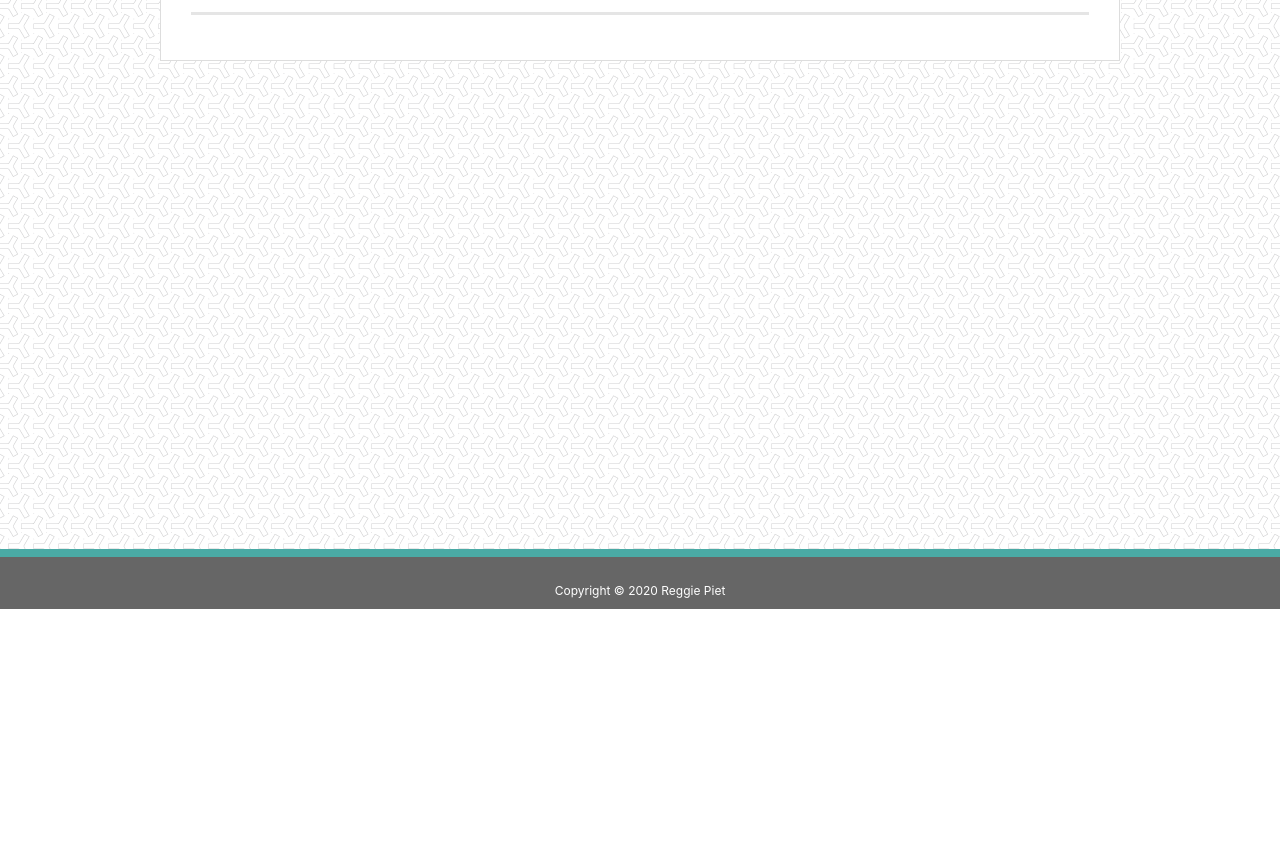
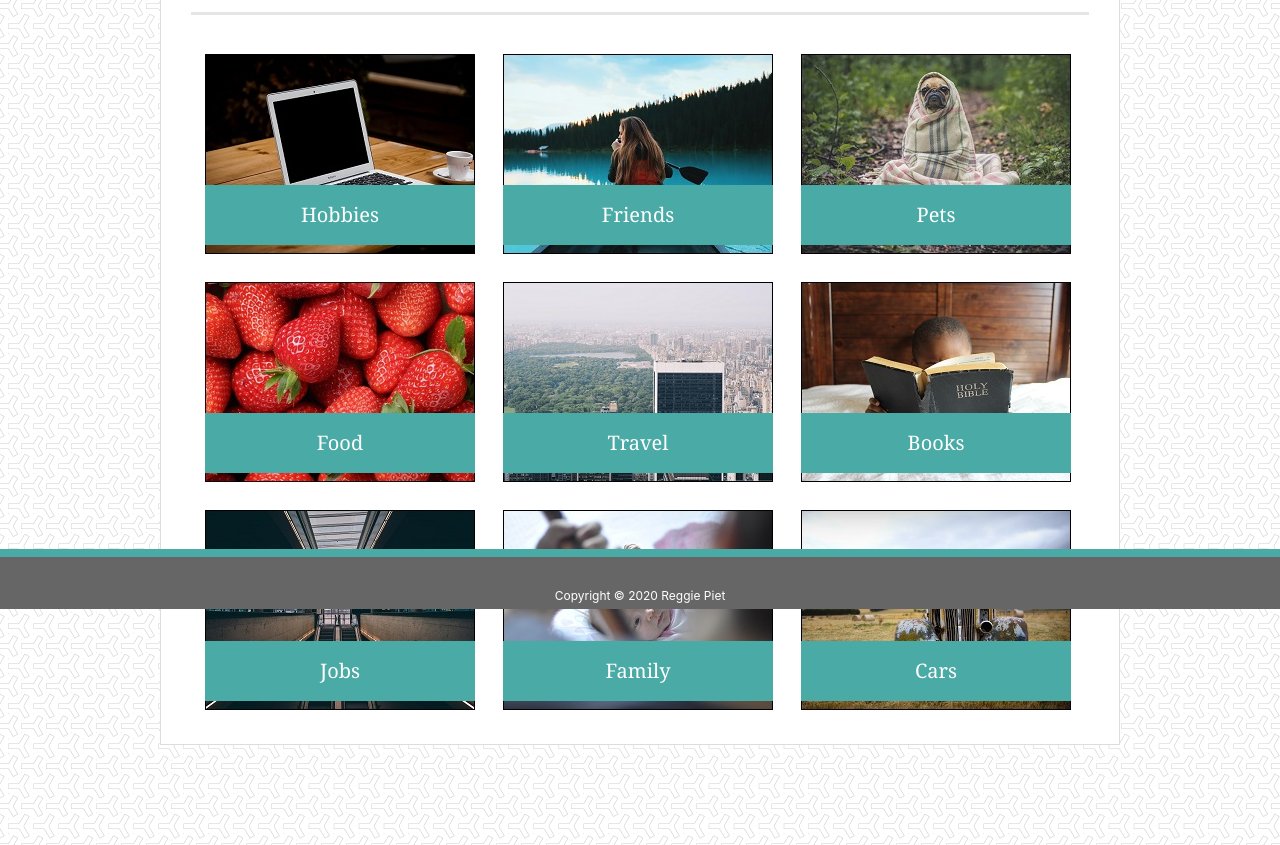
Before and after one commit to rjp52193/Reggie-Piet-prework, a plain HTML site: page Module-1_Assessment/portfolio.html in a window 1280 px wide. Shown: the part 191-1036 px from the top of the page. Before the commit the page ends 800 px from the top, so only its background shows below. Drawn offline with nearby package versions, Linux system fonts and the light colour scheme.

Commit message:
Finished portfolio page

```diff
--- a/Module-1_Assessment/assets/css/style.css
+++ b/Module-1_Assessment/assets/css/style.css
@@ -77,11 +77,15 @@ p
   color: #777777;
   font-family: 'Arial', 'Helvetica Neue', Helvetica, sans-serif;
 }
+p.contact
+{
+  margin-bottom: 4px;
+}
 input.info, textarea
 {
   border: 1px solid #dddddd;
   color: #777777;
-  margin: 5px 0px 10px 0px;
+  margin-bottom: 15px;
   width: 100%;
 }
 input.button
@@ -93,6 +97,28 @@ input.button
   font-size: 18px;
   padding: 8px 30px;
 }
+#thumb
+{
+  margin: 14px;
+}
+.port
+{
+  background-color: #4aaaa5;
+  box-sizing: border-box;
+  color: white;
+  font-family: 'Georgia', Times, Times New Roman, serif;
+  width: 270px;;
+  height: 60px;
+  line-height: 60px;
+  text-align: center;
+  position: absolute;
+  left: 14px;
+  bottom: 23px;
+}
+.row-md-4
+{
+  position: relative;
+}
 footer
 {
   background-color: #666666;
@@ -100,7 +126,7 @@ footer
   color: white;
   font-size: 12px;
   height: 60px;
-  padding-top: 25px;
+  padding-top: 30px;
   text-align: center;
   position: fixed;
   right: 0;
--- a/Module-1_Assessment/portfolio.html
+++ b/Module-1_Assessment/portfolio.html
@@ -29,12 +29,87 @@
       </nav>
     </div>
   </header>
-  <div class="container">
-    <div class="row">
-      <div id="content">
-        <h1>Portfolio</h1>
-        <hr>
-
+  <div id="content">
+    <h1>Portfolio</h1>
+    <hr>
+    <div class="container">
+      <div class="row">
+        <div class="row-md-4">
+          <a href="">
+            <img src="assets/images/hobbies.jpg" id="thumb">
+            <div class="port">
+              Hobbies
+            </div>
+          </a>
+        </div>
+        <div class="row-md-4">
+          <a href="">
+            <img src="assets/images/friends.jpg" id="thumb">
+            <div class="port">
+              Friends
+            </div>
+          </a>
+        </div>
+        <div class="row-md-4">
+          <a href="">
+            <img src="assets/images/pets.jpg" id="thumb">
+            <div class="port">
+              Pets
+            </div>
+          </a>
+        </div>
+      </div>
+      <div class="row">
+        <div class="row-md-4">
+          <a href="">
+            <img src="assets/images/food.jpg" id="thumb">
+            <div class="port">
+              Food
+            </div>
+          </a>
+        </div>
+        <div class="row-md-4">
+          <a href="">
+            <img src="assets/images/travel.jpg" id="thumb">
+            <div class="port">
+              Travel
+            </div>
+          </a>
+        </div>
+        <div class="row-md-4">
+          <a href="">
+            <img src="assets/images/books.jpg" id="thumb">
+            <div class="port">
+              Books
+            </div>
+          </a>
+        </div>
+      </div>
+      <div class="row">
+        <div class="row-md-4">
+          <a href="">
+            <img src="assets/images/jobs.jpg" id="thumb">
+            <div class="port">
+              Jobs
+            </div>
+          </a>
+        </div>
+        <div class="row-md-4">
+          <a href="">
+            <img src="assets/images/family.jpg" id="thumb">
+            <div class="port">
+              Family
+            </div>
+          </a>
+        </div>
+        <div class="row-md-4">
+          <a href="">
+            <img src="assets/images/cars.jpg" id="thumb">
+            <div class="port">
+              Cars
+            </div>
+          </a>
+        </div>
       </div>
     </div>
   </div>
```
Also changed, not shown: Module-1_Assessment/contact.html (+4 -12 lines), Module-1_Assessment/index.html (+2 -1 lines), Module-1_Assessment/assets/images/books.jpg (added), Module-1_Assessment/assets/images/cars.jpg (added), Module-1_Assessment/assets/images/family.jpg (added), Module-1_Assessment/assets/images/food.jpg (added), Module-1_Assessment/assets/images/friends.jpg (added), Module-1_Assessment/assets/images/hobbies.jpg (added), Module-1_Assessment/assets/images/jobs.jpg (added), Module-1_Assessment/assets/images/pets.jpg (added), Module-1_Assessment/assets/images/travel.jpg (added), 1 other file.
